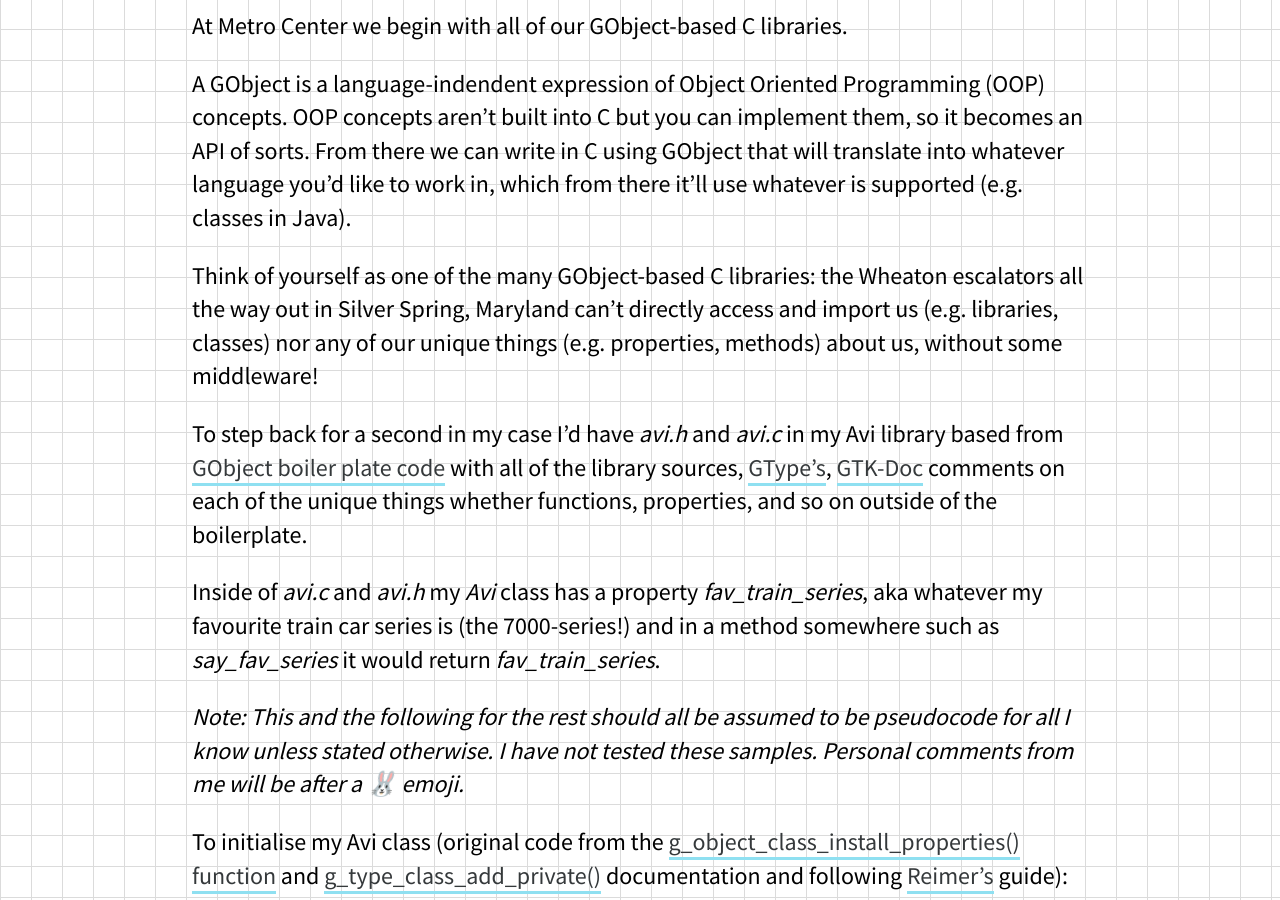
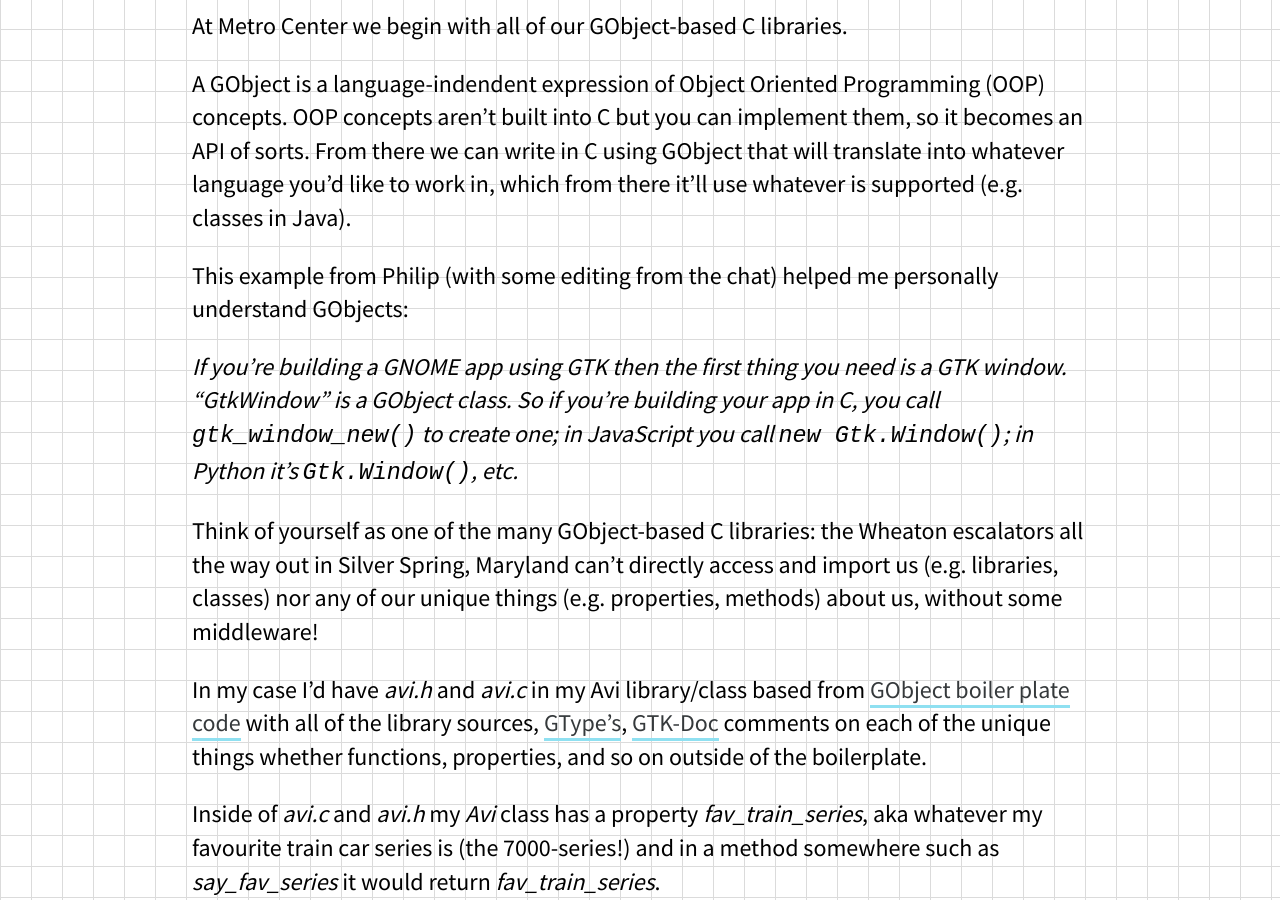
Before and after one commit to Avizc/avizc.github.io, a Jekyll site: the page built from _posts/2018-05-17-aboard-the-gi-train.md, in a window 1280 px wide and 900 px high, scrolled down 1521 px. Built offline with Jekyll 4.4.1, drawn with Linux system fonts in a browser that asks for light colours; some of the changed text lies outside the part shown.

Commit message:
Still editing the GI post

```diff
--- a/_posts/2018-05-17-aboard-the-gi-train.md
+++ b/_posts/2018-05-17-aboard-the-gi-train.md
@@ -25,9 +25,13 @@ At Metro Center we begin with all of our GObject-based C libraries.
 
 A GObject is a language-indendent expression of Object Oriented Programming (OOP) concepts. OOP concepts aren't built into C but you can implement them, so it becomes an API of sorts. From there we can write in C using GObject that will translate into whatever language you'd like to work in, which from there it'll use whatever is supported (e.g. classes in Java).
 
+This example from Philip (with some editing from the chat) helped me personally understand GObjects:
+
+*If you're building a GNOME app using GTK then the first thing you need is a GTK window. "GtkWindow" is a GObject class. So if you're building your app in C, you call `gtk_window_new()` to create one; in JavaScript you call `new Gtk.Window()`; in Python it's `Gtk.Window()`, etc.*
+
 Think of yourself as one of the many GObject-based C libraries: the Wheaton escalators all the way out in Silver Spring, Maryland can't directly access and import us (e.g. libraries, classes) nor any of our unique things (e.g. properties, methods) about us, without some middleware!
 
-To step back for a second in my case I'd have *avi.h* and *avi.c* in my Avi library based from [GObject boiler plate code](https://developer.gnome.org/gobject/unstable/howto-gobject.html) with all of the library sources, [GType's](https://developer.gnome.org/gobject/stable/gobject-Type-Information.html), [GTK-Doc](https://developer.gnome.org/gtk-doc-manual/) comments on each of the unique things whether functions, properties, and so on outside of the boilerplate.
+In my case I'd have *avi.h* and *avi.c* in my Avi library/class based from [GObject boiler plate code](https://developer.gnome.org/gobject/unstable/howto-gobject.html) with all of the library sources, [GType's](https://developer.gnome.org/gobject/stable/gobject-Type-Information.html), [GTK-Doc](https://developer.gnome.org/gtk-doc-manual/) comments on each of the unique things whether functions, properties, and so on outside of the boilerplate.
 
 Inside of *avi.c* and *avi.h* my *Avi* class has a property *fav_train_series*, aka whatever my favourite train car series is (the 7000-series!) and in a method somewhere such as *say_fav_series* it would return *fav_train_series*.
 
@@ -182,7 +186,7 @@ If you've made it to the end thank you so much for reading it all! This is the f
 
 ## Resources
 
-* Philip Chimento, my Outreachy GNOME internship mentor!
+* [Philip Chimento](http://ptomato.name/), my Outreachy GNOME internship mentor!
 * [ASCII art overview of the GI infrastructure](https://wiki.gnome.org/Projects/GObjectIntrospection/Architecture)
   * Lovely visual that helped inspire my Metro analogy!
 * [GObject Introspection - Information Page](https://wiki.gnome.org/action/show/Projects/GObjectIntrospection)
```
